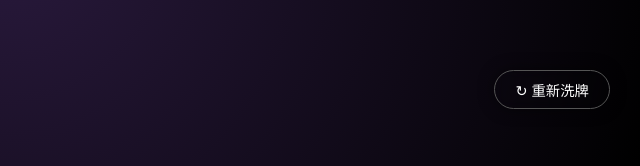
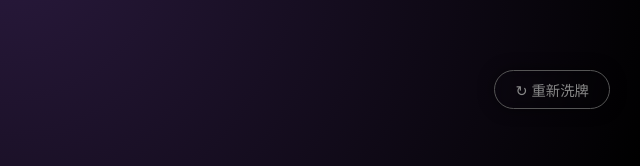
Before and after one commit to StevenWang1012/tarot-travel-project, a plain HTML site: page index.html in a window 1280 px wide. Shown: the part 631-797 px from the top of the page, 640-1280 px from the left. Drawn offline with Linux system fonts and the light colour scheme.

Commit message:
Update index.html

```diff
--- a/index.html
+++ b/index.html
@@ -11,7 +11,7 @@
     <div id="intro">
         <h1>靈魂羅盤</h1>
         <p class="subtitle">你的靈魂，正在召喚哪個遠方？</p>
-        <button onclick="location.reload()" style="background:transparent; border:1px solid #555; color:#FFFFFF; padding:8px 20px; border-radius:20px; cursor:pointer; margin-bottom:30px;">↻ 重新洗牌</button>
+        <button onclick="location.reload()" style="background:transparent; border:1px solid #555; color:#888; padding:8px 20px; border-radius:20px; cursor:pointer; margin-bottom:30px;">↻ 重新洗牌</button>
         <div class="grid-container" id="card-grid"></div>
     </div>
 
```
